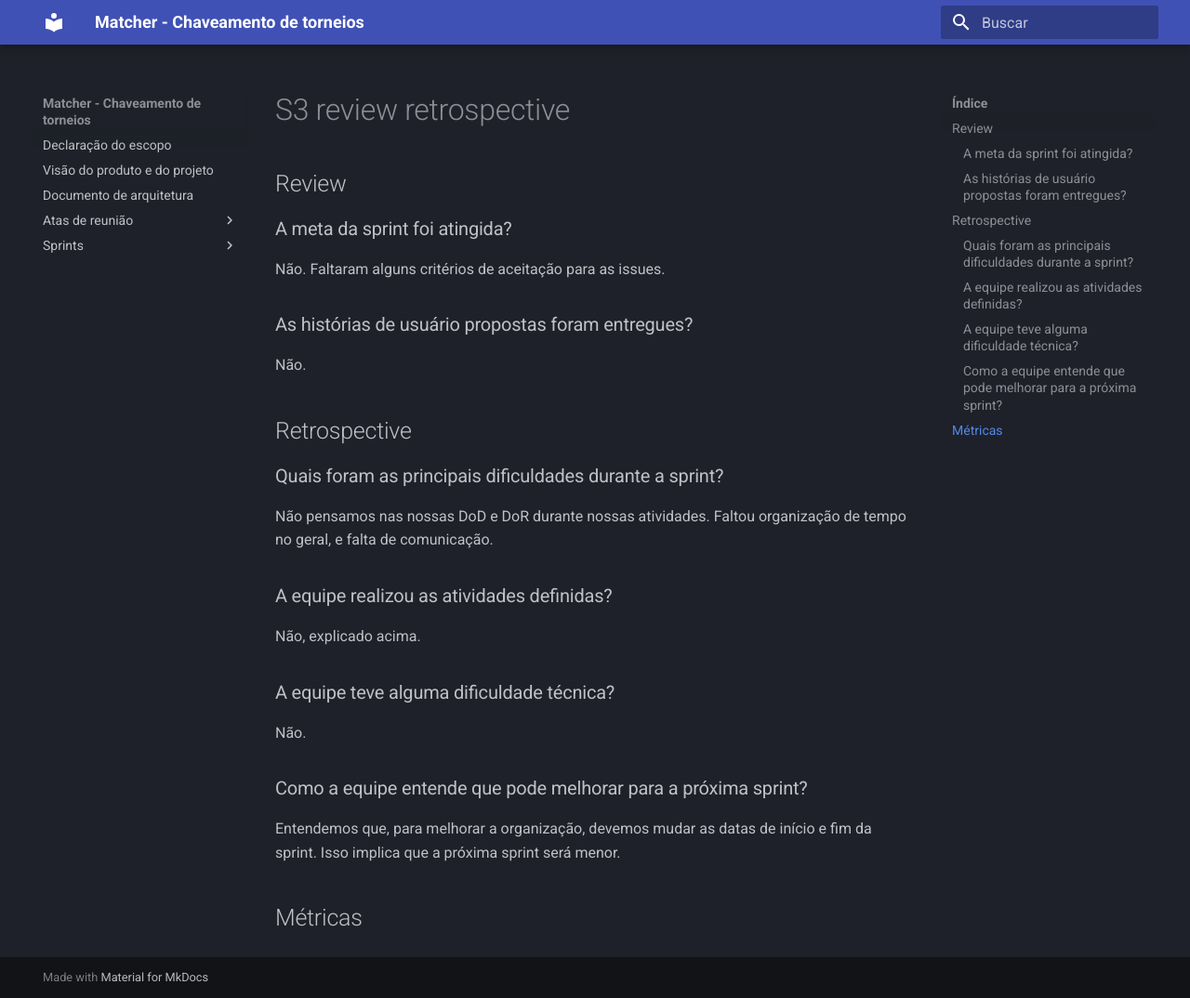
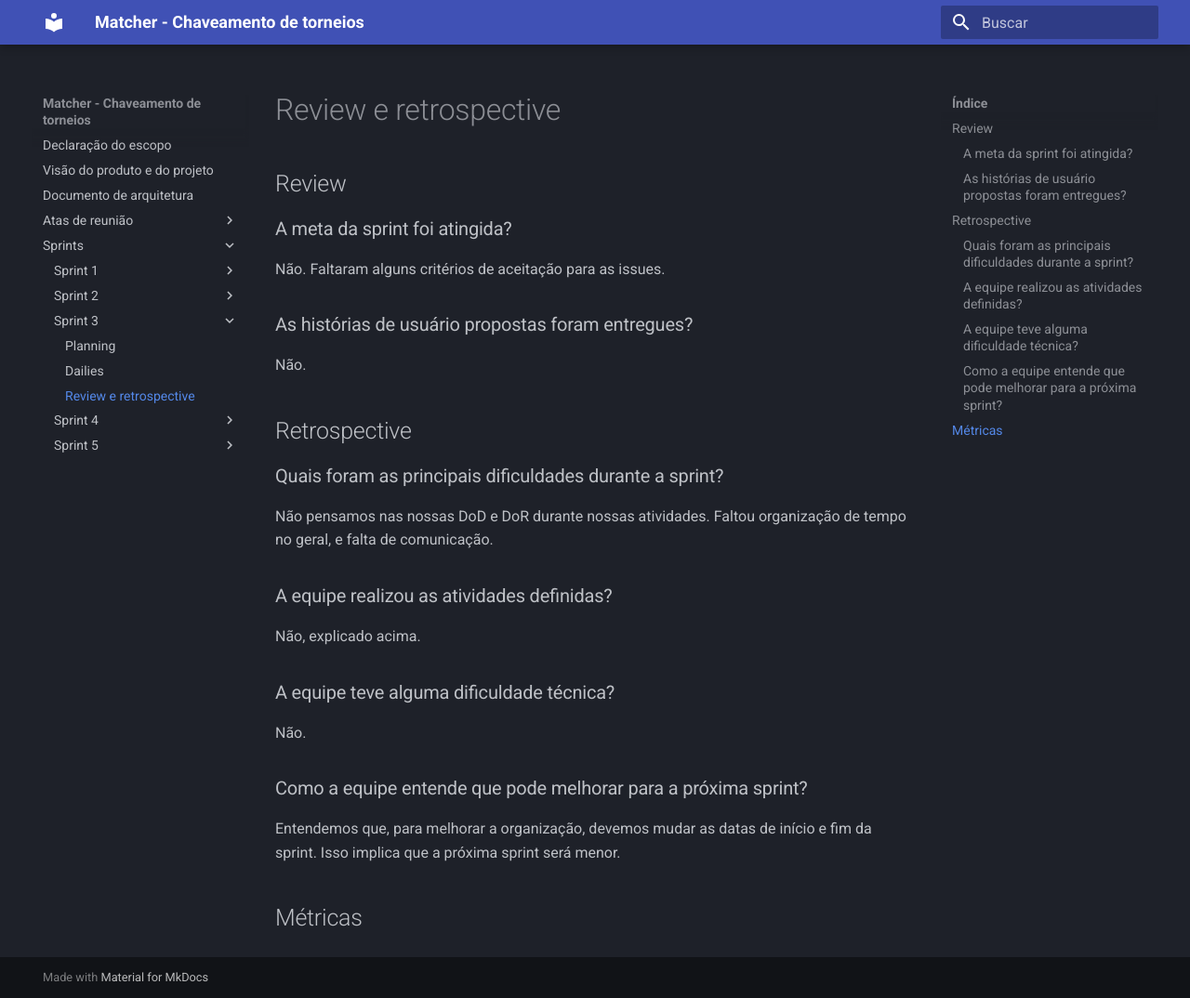
Before and after one commit to FGA0138-MDS-Ajax/2023-2-SIRIUS, an MkDocs documentation site: the page built from docs/sprints/sprint-3/s3-review-retrospective.md, in a window 1280 px wide and 1074 px high. Shown: the whole window at 93% size. Built offline with MkDocs 1.6.1 and Material for MkDocs 9.7.7, drawn with Linux system fonts in a browser that asks for light colours; some of the changed lines change nothing that is shown.

Commit message:
Atualiza mkdocs

```diff
--- a/mkdocs.yml
+++ b/mkdocs.yml
@@ -20,3 +20,15 @@
         - Planning: sprints/sprint-2/s2-planning.md
         - Dailies: sprints/sprint-2/s2-dailies.md
         - Review e retrospective: sprints/sprint-2/s2-review-retrospective.md
+      - Sprint 3:
+        - Planning: sprints/sprint-3/s3-planning.md
+        - Dailies: sprints/sprint-3/s3-dailies.md
+        - Review e retrospective: sprints/sprint-3/s3-review-retrospective.md
+      - Sprint 4:
+        - Planning: sprints/sprint-4/s4-planning.md
+        - Dailies: sprints/sprint-4/s4-dailies.md
+        - Review e retrospective: sprints/sprint-4/s4-review-retrospective.md
+      - Sprint 5:
+        - Planning: sprints/sprint-5/s5-planning.md
+        - Dailies: sprints/sprint-5/s5-dailies.md
+        - Review e retrospective: sprints/sprint-5/s5-review-retrospective.md
```
